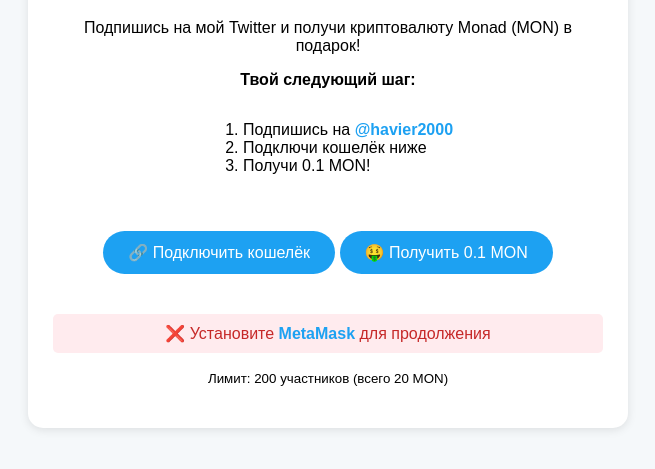
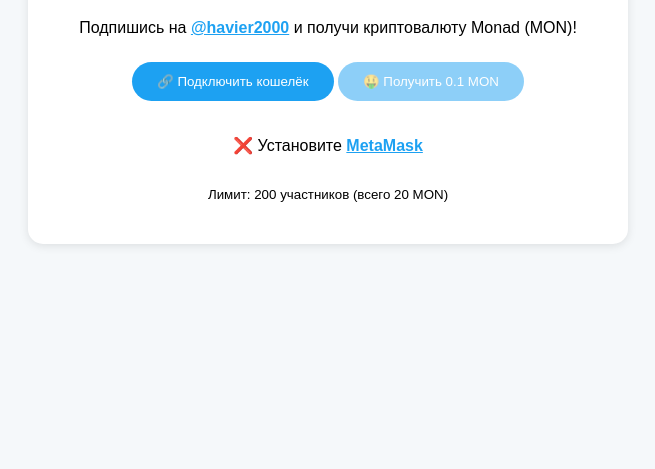
Before and after one commit to antipkas/havier2000, a plain HTML site: page index.html in a window 1280 px wide. Both pictures are taken after a click on the button "🔗 Подключить кошелёк". Shown: the part 137-606 px from the top of the page, without its empty margins (312-967 px from the left). Drawn offline with Linux system fonts and the light colour scheme.

Commit message:
Update index.html

```diff
--- a/index.html
+++ b/index.html
@@ -5,122 +5,64 @@
     <meta name="viewport" content="width=device-width, initial-scale=1.0">
     <title>Получи 0.1 MON за подписку на @havier2000!</title>
     <style>
-        body {
-            font-family: Arial, sans-serif;
-            max-width: 600px;
-            margin: 0 auto;
-            padding: 20px;
-            text-align: center;
-            background-color: #f5f8fa;
-        }
-        .container {
-            background: white;
-            padding: 25px;
-            border-radius: 15px;
-            box-shadow: 0 2px 10px rgba(0,0,0,0.1);
-            margin-top: 30px;
-        }
-        h1 {
-            color: #1DA1F2;
-        }
-        button {
-            background: #1DA1F2;
-            color: white;
-            border: none;
-            padding: 12px 25px;
-            border-radius: 25px;
-            cursor: pointer;
-            font-size: 16px;
-            margin: 15px 0;
-            transition: background 0.3s;
-        }
-        button:hover {
-            background: #1991db;
-        }
-        #status {
-            margin-top: 20px;
-            padding: 10px;
-            border-radius: 5px;
-        }
-        .success {
-            background: #e1fae1;
-            color: #2e7d32;
-        }
-        .error {
-            background: #ffebee;
-            color: #c62828;
-        }
-        a {
-            color: #1DA1F2;
-            text-decoration: none;
-            font-weight: bold;
-        }
-        a:hover {
-            text-decoration: underline;
-        }
+        body { font-family: Arial, sans-serif; max-width: 600px; margin: 0 auto; padding: 20px; text-align: center; background-color: #f5f8fa; }
+        .container { background: white; padding: 25px; border-radius: 15px; box-shadow: 0 2px 10px rgba(0,0,0,0.1); margin-top: 30px; }
+        h1 { color: #1DA1F2; }
+        button { background: #1DA1F2; color: white; border: none; padding: 12px 25px; border-radius: 25px; cursor: pointer; transition: background 0.3s; }
+        button:hover { background: #1991db; }
+        button:disabled { opacity: 0.5; cursor: not-allowed; }
+        #status { margin: 20px 0; padding: 10px; border-radius: 5px; }
+        .success { background: #e1fae1; color: #2e7d32; }
+        .error { background: #ffebee; color: #c62828; }
+        a { color: #1DA1F2; font-weight: bold; }
     </style>
 </head>
 <body>
     <div class="container">
         <h1>🎉 Получи 0.1 MON за подписку!</h1>
-        <p>Подпишись на мой Twitter и получи криптовалюту Monad (MON) в подарок!</p>
-
-        <p><strong>Твой следующий шаг:</strong></p>
-        <ol style="text-align: left; display: inline-block;">
-            <li>Подпишись на <a href="https://twitter.com/havier2000" target="_blank">@havier2000</a></li>
-            <li>Подключи кошелёк ниже</li>
-            <li>Получи 0.1 MON!</li>
-        </ol>
+        <p>Подпишись на <a href="https://twitter.com/havier2000" target="_blank">@havier2000</a> и получи криптовалюту Monad (MON)!</p>
 
         <div style="margin: 25px 0;">
             <button id="connectWallet">🔗 Подключить кошелёк</button>
             <button id="claimReward" disabled>🤑 Получить 0.1 MON</button>
         </div>
 
-        <div id="status">Подключи кошелёк, чтобы начать.</div>
-
+        <div id="status">Подключите кошелёк MetaMask</div>
         <p><small>Лимит: 200 участников (всего 20 MON)</small></p>
     </div>
 
     <script src="https://cdn.ethers.io/lib/ethers-5.2.umd.min.js"></script>
     <script>
-        const contractAddress = "0x0000000000000000000000000000000000000000";
+        document.getElementById('connectWallet').addEventListener('click', async () => {
+            if (!window.ethereum) {
+                document.getElementById('status').innerHTML =
+                    '❌ Установите <a href="https://metamask.io/" target="_blank">MetaMask</a>';
+                return;
+            }
 
-        document.getElementById('connectWallet').addEventListener('click', async () => {
-            if (window.ethereum) {
             try {
                 const provider = new ethers.providers.Web3Provider(window.ethereum);
                 await provider.send("eth_requestAccounts", []);
-                    const signer = provider.getSigner();
-                    const address = await signer.getAddress();
+                const address = await provider.getSigner().getAddress();
 
                 document.getElementById('status').innerHTML =
-                        `✅ Кошелёк подключен!<br><small>Адрес: ${address.slice(0,6)}...${address.slice(-4)}</small>`;
-                    document.getElementById('status').className = "success";
+                    `✅ Кошелёк подключен!<br><small>${address.slice(0,6)}...${address.slice(-4)}</small>`;
                 document.getElementById('claimReward').disabled = false;
             } catch (err) {
                 document.getElementById('status').textContent = "❌ Ошибка: " + err.message;
-                    document.getElementById('status').className = "error";
-                }
-            } else {
-                document.getElementById('status').innerHTML =
-                    '❌ Установите <a href="https://metamask.io/" target="_blank">MetaMask</a> для продолжения';
-                document.getElementById('status').className = "error";
             }
         });
 
         document.getElementById('claimReward').addEventListener('click', async () => {
             const status = document.getElementById('status');
-            status.textContent = "⌛ Проверяем подписку на @havier2000...";
-            status.className = "";
+            status.innerHTML = "⌛ Проверяем подписку...";
 
             setTimeout(() => {
                 status.innerHTML = `
                     ✅ Подписка подтверждена!<br>
-                    <small>Когда сеть Monad запустится, вы получите 0.1 MON!</small>
+                    <small>Токены будут отправлены после запуска Monad</small>
                 `;
-                status.className = "success";
-            }, 2000);
+            }, 1500);
         });
     </script>
 </body>
```
Lines whose indentation alone changed are shown as unchanged.
